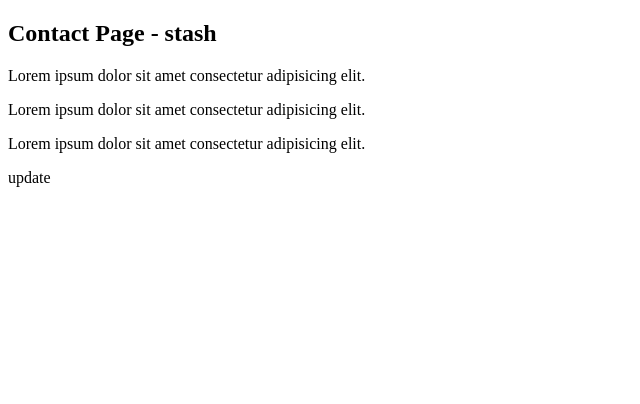
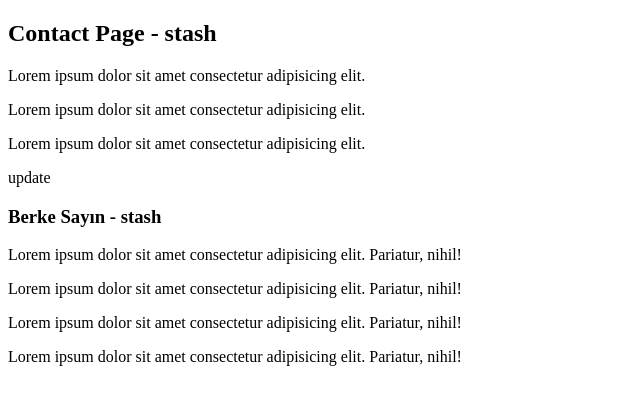
Before and after one commit to berkesayin/git-stash, a plain HTML site: page contact.html in a window 1280 px wide. Shown: the whole page, without its empty margins (0-640 px from the left). Drawn offline with Linux system fonts and the light colour scheme.

Commit message:
Solve conflict

```diff
--- a/contact.html
+++ b/contact.html
@@ -18,6 +18,13 @@
 
 
 
+    <h3>Berke Sayın - stash</h3>
+    <p>Lorem ipsum dolor sit amet consectetur adipisicing elit. Pariatur, nihil!</p>
+    <p>Lorem ipsum dolor sit amet consectetur adipisicing elit. Pariatur, nihil!</p>
+    <p>Lorem ipsum dolor sit amet consectetur adipisicing elit. Pariatur, nihil!</p>
+    <p>Lorem ipsum dolor sit amet consectetur adipisicing elit. Pariatur, nihil!</p>
+
+
     <script src="script.js"></script>
 </body>
 </html>
```
